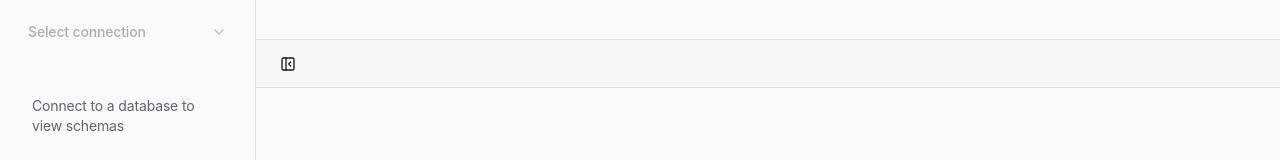
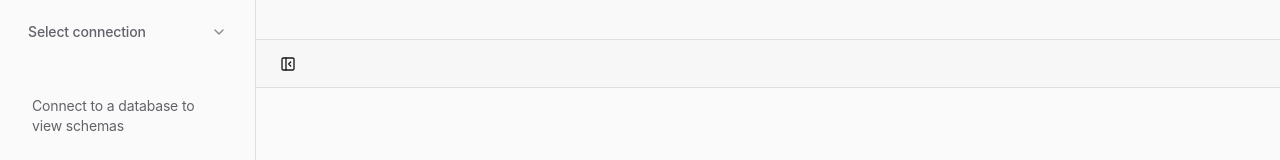
Before and after one commit to Elixir-Piloting/relic, a Next.js app in the folder apps/web/: page / in a window 1280 px wide. Shown: the top 160 px of the page. Built offline with nearby package versions, Linux system fonts and the light colour scheme.

Commit message:
fix hydration mismatch in button disabled prop, enable connection popover

```diff
--- a/apps/web/components/main-layout.tsx
+++ b/apps/web/components/main-layout.tsx
@@ -143,7 +143,6 @@ function MainLayoutContent({ children }: MainLayoutProps) {
               <Button
                 variant="outline"
                 className="w-full justify-between h-8 px-3 text-sm border-0 shadow-none focus:ring-0"
-                disabled={connectionsLoading}
               >
                 {currentConnection ? (
                   <div className="flex items-center gap-2 min-w-0">
--- a/apps/web/components/ui/button.tsx
+++ b/apps/web/components/ui/button.tsx
@@ -41,13 +41,15 @@ export interface ButtonProps
 }
 
 const Button = React.forwardRef<HTMLButtonElement, ButtonProps>(
-  ({ className, variant, size, asChild = false, ...props }, ref) => {
+  ({ className, variant, size, asChild = false, disabled = false, ...props }, ref) => {
     const Comp = asChild ? Slot : "button"
+    const { disabled: _disabled, ...rest } = props
     return (
       <Comp
         className={cn(buttonVariants({ variant, size, className }))}
         ref={ref}
-        {...props}
+        disabled={disabled}
+        {...rest}
       />
     )
   }
```
